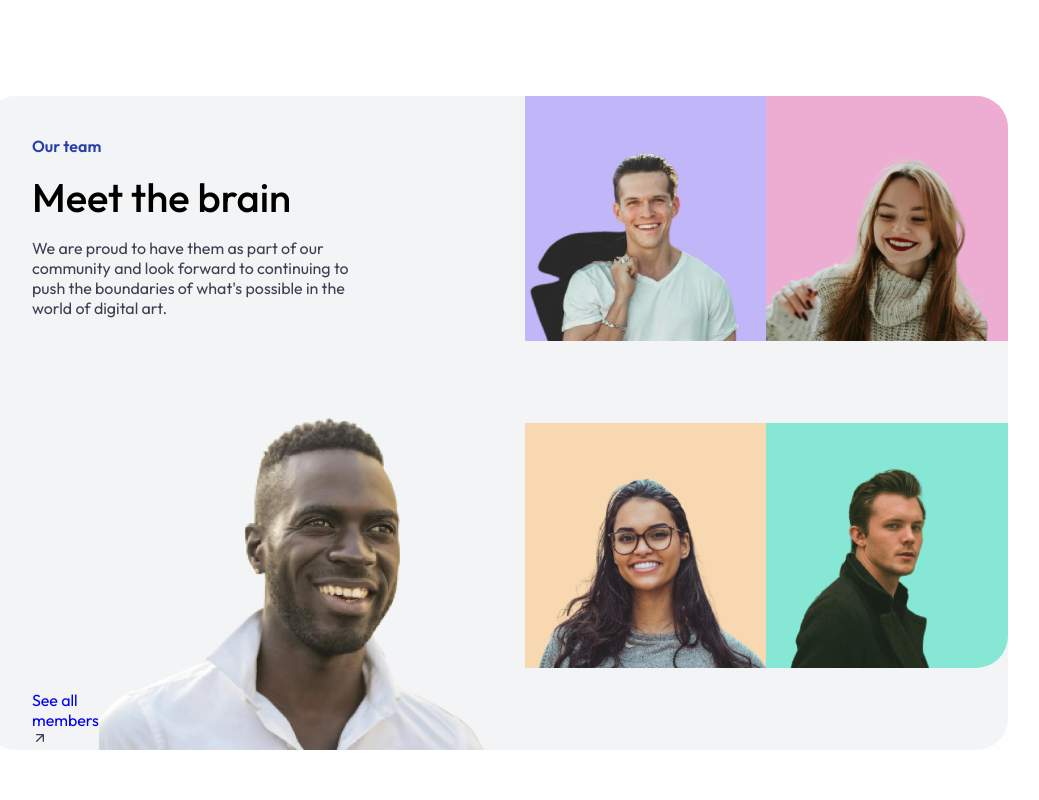
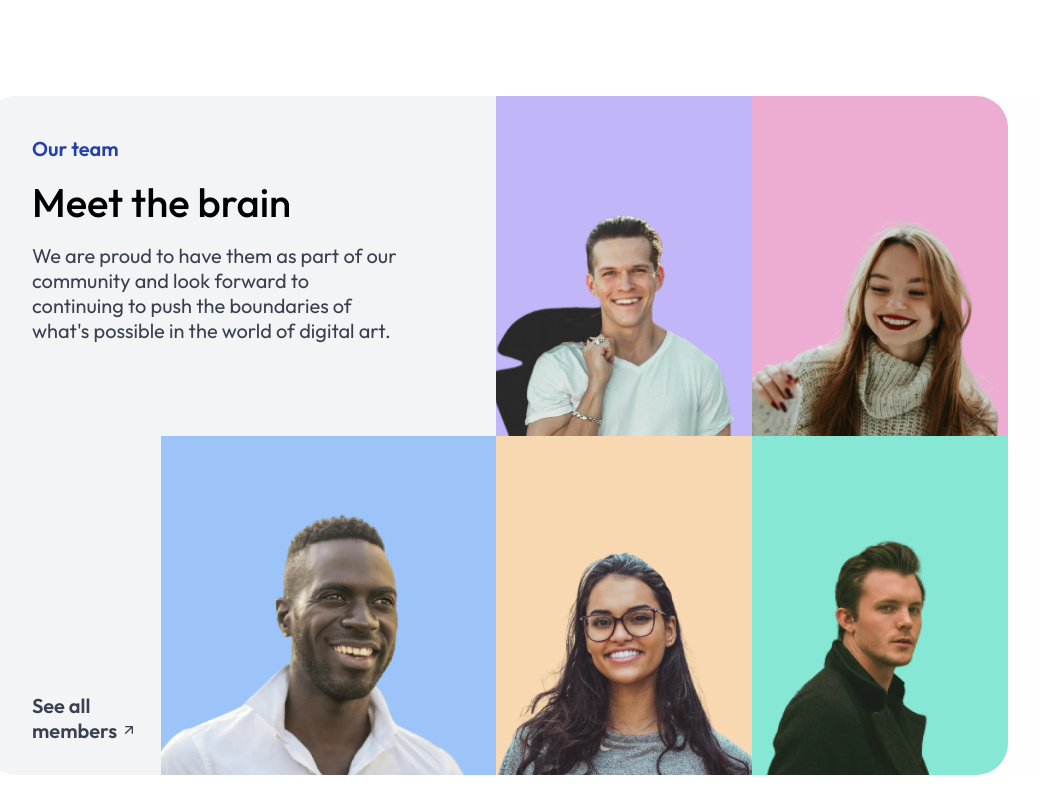
Before and after one commit to jwvdriel/ubiquitous-octo-engine-teams, a plain HTML site: page index.html in a window 1280 px wide. Shown: the whole page, without its empty margins (144-1183 px from the left). Drawn offline with Linux system fonts and the light colour scheme.

Commit message:
further changes

```diff
--- a/index.html
+++ b/index.html
@@ -20,7 +20,7 @@
       <div class="container">
         <div class="card">
           <div class="grid-left-column">
-            <div>
+            <div class="layout">
               <a href="#" class="first-anchortag">Our team</a>
               <h1>Meet the brain</h1>
               <p>
@@ -39,10 +39,10 @@
             </div>
           </div>
           <div class="grid-right-column">
-            <img class="top-left-img" src="./assets/person_1.png" alt="" />
-            <img class="top-right-img" src="./assets/person_2.png" alt="" />
-            <img class="bottom-left-img" src="./assets/person_4.png" alt="" />
-            <img class="bottom-right-img" src="./assets/person_5.png" alt="" />
+            <div class="top-left-img"></div>
+            <div class="top-right-img"></div>
+            <div class="bottom-left-img"></div>
+            <div class="bottom-right-img"></div>
           </div>
         </div>
       </div>
--- a/src/styles.css
+++ b/src/styles.css
@@ -48,18 +48,19 @@
 }
 
 .grid-left-column {
-  display: flex;
-  flex-direction: column;
-  justify-content: space-between;
+  display: grid;
+  margin-left: 3rem;
+  grid-template-rows: 50% 50%;
+}
 
-  margin-left: 3rem;
-  margin-top: 2.5rem;
+.layout {
+  padding-top: 2.5rem;
 }
 
 .first-anchortag {
   display: block;
   color: #263fa9;
-  font-size: var(--Body-font-textSize);
+  font-size: var(--Label-font-size);
   font-weight: var(--Outfit-SemiBold);
   padding-bottom: 1rem;
 }
@@ -72,8 +73,9 @@
 
 .grid-left-column p {
   font-weight: var(--Body-font-textSize);
+  font-size: var(--Label-font-size);
   color: #394150;
-  width: 68%;
+  width: 80%;
 }
 
 a {
@@ -92,24 +94,55 @@ a {
   align-items: end;
 }
 
+.grid-left-row a {
+  font-size: var(--Label-font-size);
+  font-weight: var(--Outfit-SemiBold);
+  color: #394150;
+  padding-bottom: 2rem;
+}
+
+.left-img {
+  height: 100%;
+  background-color: #9dc4f8;
+}
+
 .grid-right-column img {
   width: 100%;
+  position: relative;
+}
+
+.p {
+  position: absolute;
+  top: 70%;
+  right: 40%;
 }
 
 .top-left-img {
   background-color: #c1b6f8;
+  background-image: url(../assets/person_1@2x.png);
+  background-repeat: no-repeat;
+  background-position: bottom;
 }
 
 .top-right-img {
   background-color: #edacd2;
   border-top-right-radius: 2rem;
+  background-image: url(../assets/person_2@2x.png);
+  background-repeat: no-repeat;
+  background-position: bottom;
 }
 
 .bottom-left-img {
   background-color: #f8d8b0;
+  background-image: url(../assets/person_4@2x.png);
+  background-repeat: no-repeat;
+  background-position: bottom;
 }
 
 .bottom-right-img {
   background-color: #86e7d4;
   border-bottom-right-radius: 2rem;
+  background-image: url(../assets/person_5@2x.png);
+  background-repeat: no-repeat;
+  background-position: bottom;
 }
```
